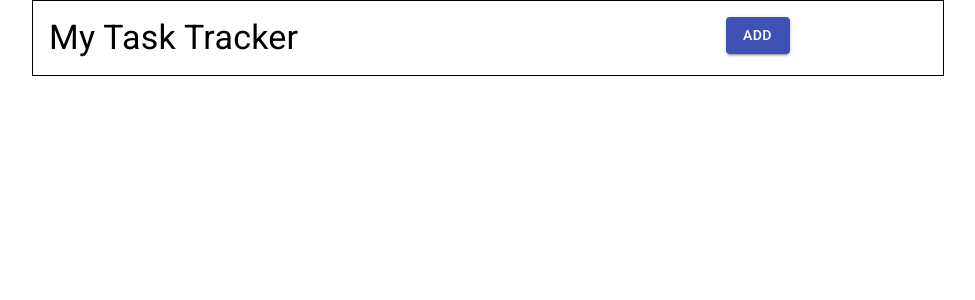
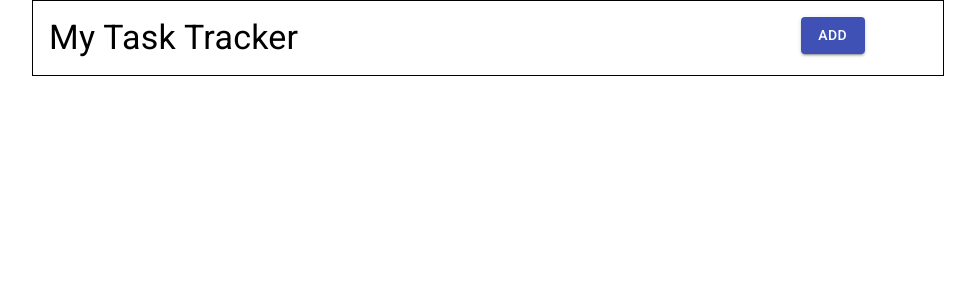
Before and after one commit to ahdeshmukh/traversy_media_react_crash_course, a React (Create React App) app: page / in a window 1280 px wide. Shown: the top 300 px of the page, without its empty margins (152-1127 px from the left). Built offline with nearby package versions, Linux system fonts and the light colour scheme.

Commit message:
creating and using custom MyButton component

```diff
--- a/src/components/Header.js
+++ b/src/components/Header.js
@@ -1,16 +1,22 @@
 import PropTypes from 'prop-types'
-import { Typography, Button, Box, Grid } from '@material-ui/core'
+import { Typography, Box, Grid } from '@material-ui/core'
+import MyButton from './MyButton'
 
 const Header = (props) => {
+
+    const onClick = () => {
+        console.log('Clicked');
+    }
+
     return (
         <header>
             <Box p={2} border={1}>
                 <Grid container spacing={3}>
-                    <Grid item xs={9}>
+                    <Grid item xs={10}>
                         <Typography variant="h4">{ props.title }</Typography>
                     </Grid>
-                    <Grid item xs={3}>
-                        <Button variant="contained" color="primary">Add</Button>
+                    <Grid item xs={2}>
+                        <MyButton variant="contained" color="primary" text="Add" onClick={onClick} />
                     </Grid>
                 </Grid>
             </Box>
--- /dev/null
+++ b/src/components/MyButton.js
@@ -0,0 +1,24 @@
+import PropTypes from 'prop-types'
+import { Button } from '@material-ui/core'
+
+const MyButton = (props) => {
+    return (
+        <Button variant={props.variant} color={props.color} onClick={props.onClick} >
+            {props.text}
+        </Button>
+    )
+}
+
+MyButton.defaultProps = {
+    color: 'primary',
+    variant: 'contained'
+}
+
+MyButton.propTypes = {
+    text: PropTypes.string,
+    color: PropTypes.string,
+    onClick: PropTypes.func,
+    variant: PropTypes.string
+}
+
+export default MyButton
```
